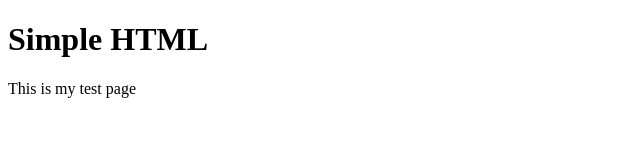
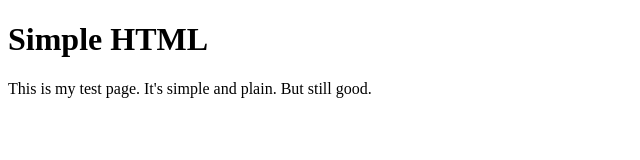
Before and after one commit to swethakan/pui-demo-repo, a plain HTML site: page index.html in a window 1280 px wide. Shown: the whole page, without its empty margins (0-640 px from the left). Drawn offline with Linux system fonts and the light colour scheme.

Commit message:
more info

```diff
--- a/index.html
+++ b/index.html
@@ -5,7 +5,7 @@
 
     <h1>Simple HTML</h1>
 
-    <p>This is my test page</p>
+    <p>This is my test page. It's simple and plain. But still good.</p>
 
     </body>
 </html>
```
